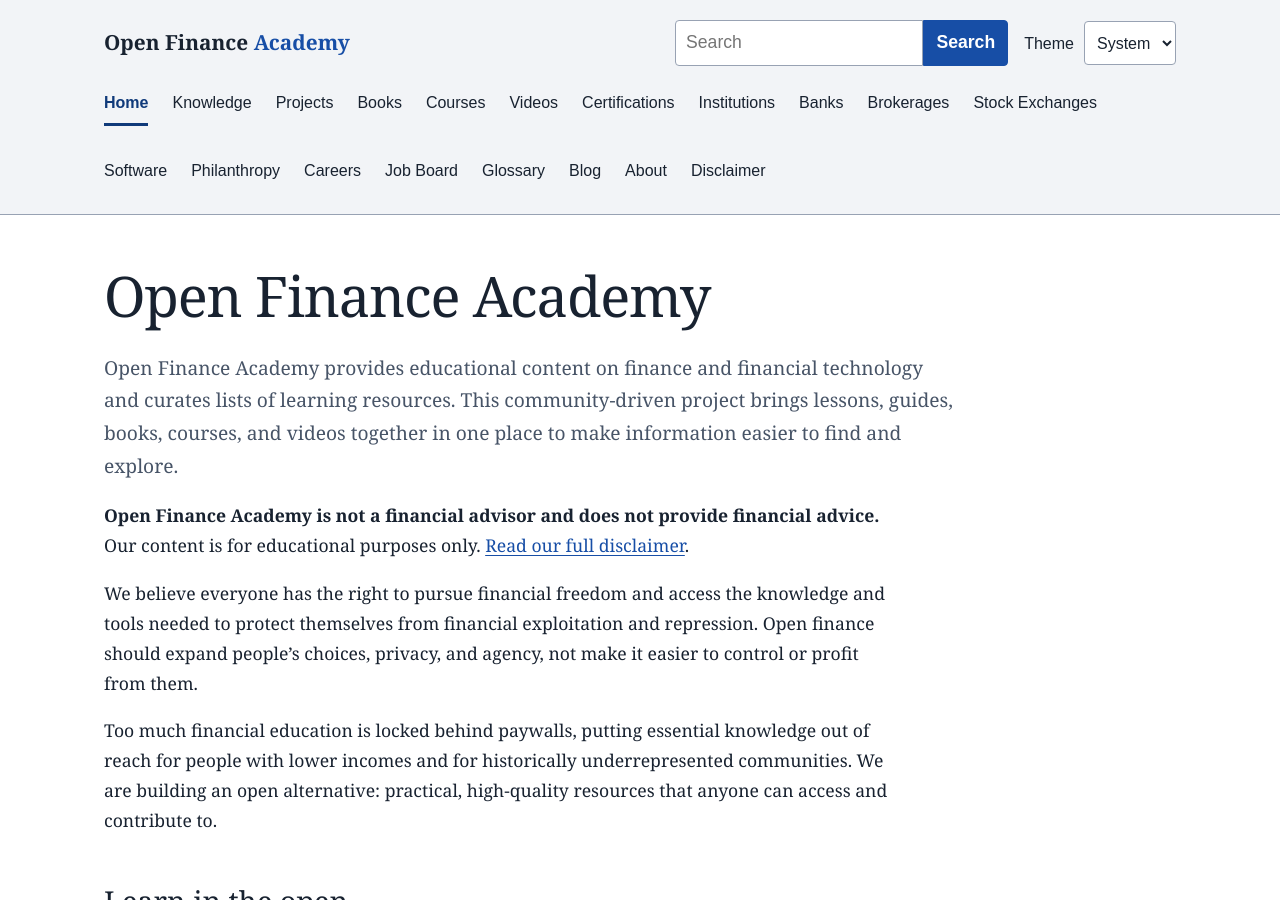
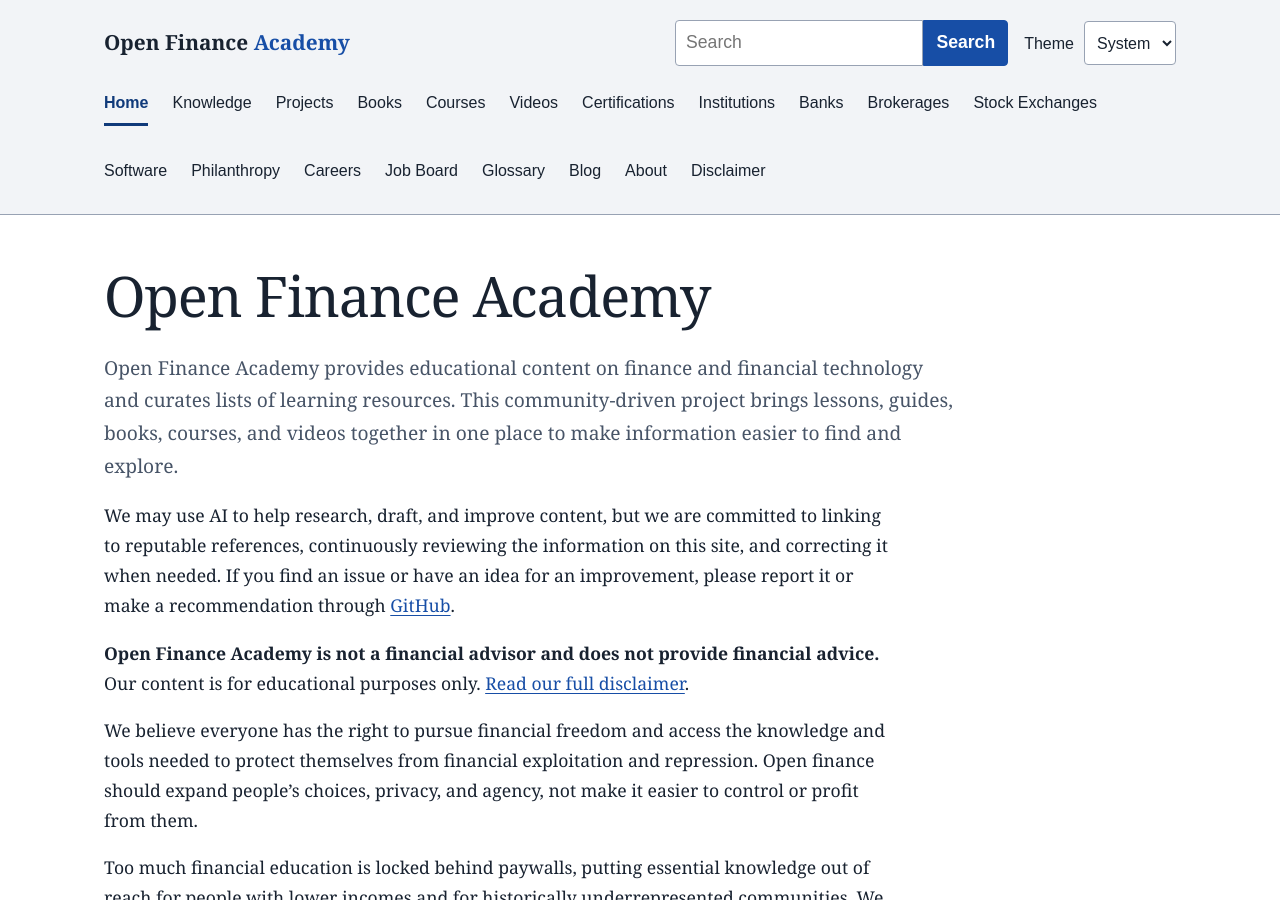
Before and after one commit to openfinanceacademy/open-finance-academy, a Jekyll site: the page built from index.md, in a window 1280 px wide and 900 px high. Built offline with Jekyll 4.4.1, drawn with Linux system fonts in a browser that asks for light colours.

Commit message:
Use AI use disclaimer.

```diff
--- a/index.md
+++ b/index.md
@@ -8,6 +8,8 @@ seo_title: "Free Financial Education and Money Skills"
 # Open Finance Academy
 
 Open Finance Academy provides educational content on finance and financial technology and curates lists of learning resources. This community-driven project brings lessons, guides, books, courses, and videos together in one place to make information easier to find and explore.
+
+We may use AI to help research, draft, and improve content, but we are committed to linking to reputable references, continuously reviewing the information on this site, and correcting it when needed. If you find an issue or have an idea for an improvement, please report it or make a recommendation through [GitHub](https://github.com/openfinanceacademy/open-finance-academy/issues).
 
 **Open Finance Academy is not a financial advisor and does not provide financial advice.** Our content is for educational purposes only. [Read our full disclaimer]({{ '/disclaimer/' | relative_url }}).
 
```
